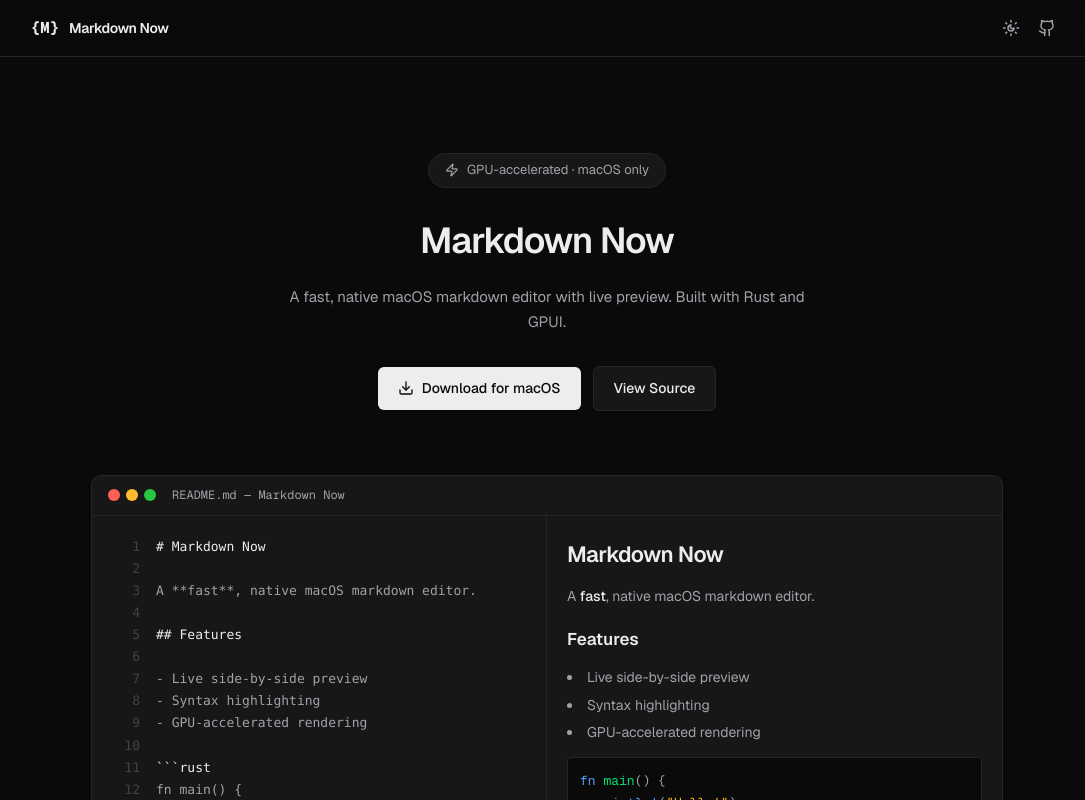
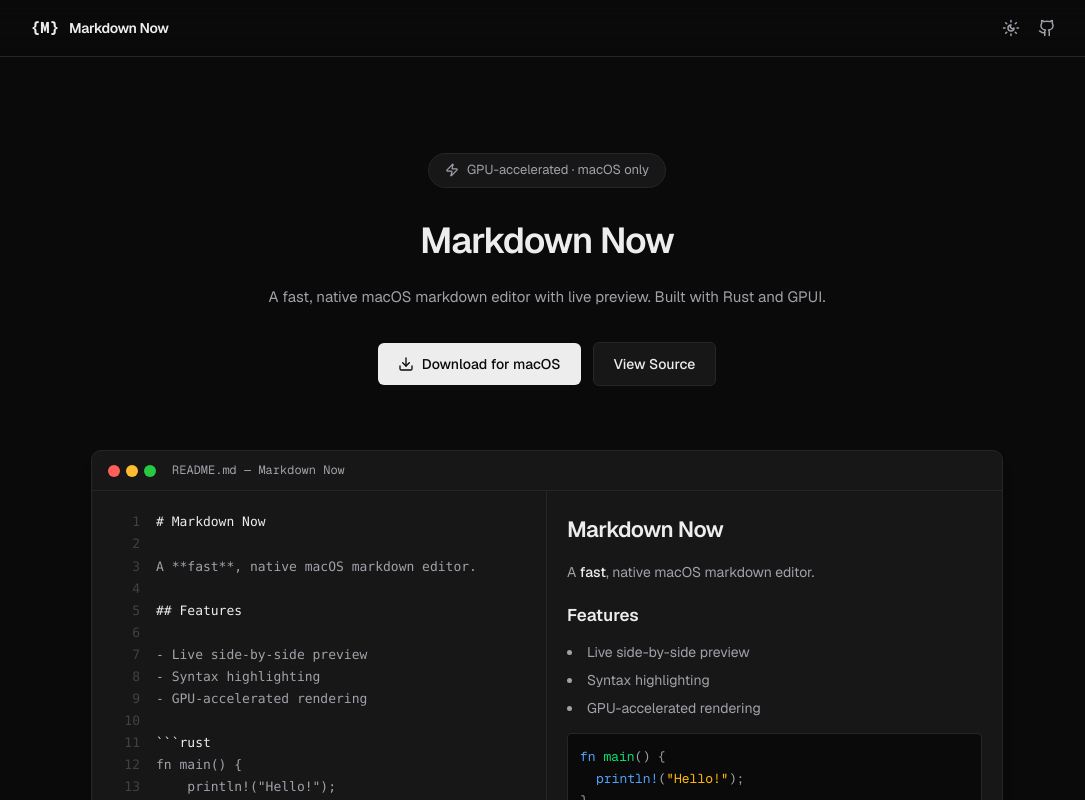
Before and after one commit to therealechan/non_markdown_editor_web, a Next.js app: page / in a window 1280 px wide. Shown: the top 800 px of the page, without its empty margins (93-1178 px from the left). Built offline with nearby package versions, Linux system fonts and the light colour scheme.

Commit message:
Widen hero tagline to prevent line break
Co-Authored-By: Claude Opus 4.6 (1M context) <noreply@anthropic.com>

```diff
--- a/src/components/hero.tsx
+++ b/src/components/hero.tsx
@@ -41,7 +41,7 @@ export function Hero() {
       </motion.h1>
 
       <motion.p
-        className="mt-4 max-w-[520px] text-[15px] leading-relaxed text-fg-muted"
+        className="mt-4 max-w-[640px] text-[15px] leading-relaxed text-fg-muted"
         custom={2}
         initial="hidden"
         animate="visible"
```
